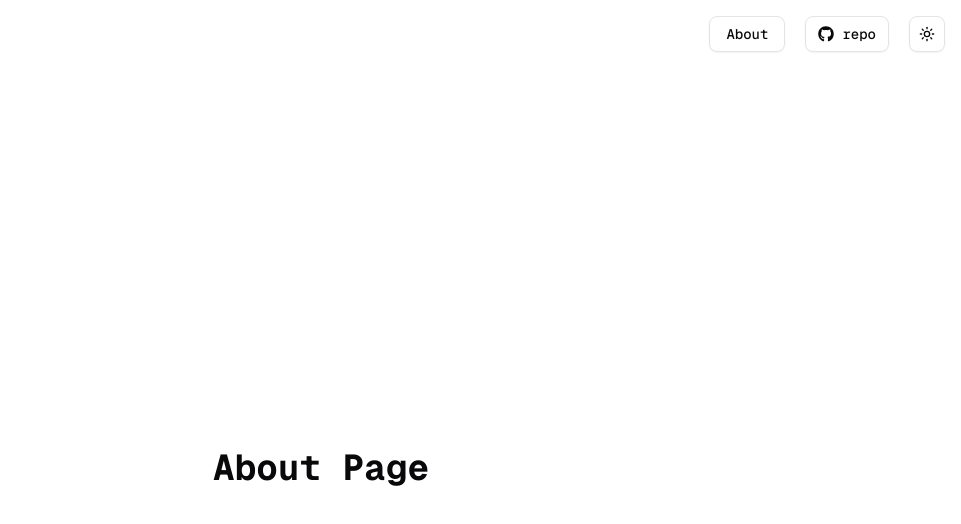
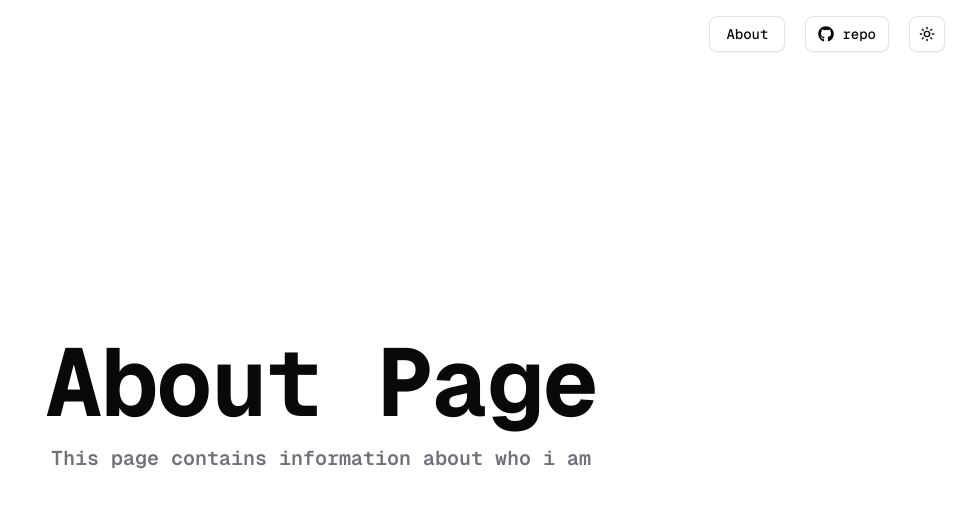
Before and after one commit to devharshthakur/blogs, a Next.js app: page /about in a window 1280 px wide. Shown: the top 524 px of the page, without its empty margins (319-1280 px from the left). Built offline with nearby package versions, Linux system fonts and the light colour scheme.

Commit message:
chore(about): about page placeholder written
- patched prettierignore config to ignore ui(shadcn ui ) for faster formatting

```diff
--- a/app/about/page.tsx
+++ b/app/about/page.tsx
@@ -3,8 +3,11 @@ import React from 'react';
 const About = () => {
   return (
     <div>
-      <div className="flex min-h-screen items-center justify-center text-center text-4xl font-bold">
-        About Page
+      <div className="flex min-h-[calc(100vh-8rem)] flex-col items-center justify-center text-center">
+        <p className="text-8xl font-bold tracking-tight">About Page</p>
+        <p className="text-muted-foreground leading-tighter pt-3 text-xl leading-relaxed font-semibold">
+          This page contains information about who i am
+        </p>
       </div>
     </div>
   );
--- a/app/page.tsx
+++ b/app/page.tsx
@@ -2,7 +2,7 @@ export default function Home() {
   return (
     <div className="flex min-h-[calc(100vh-8rem)] flex-col items-center justify-center text-center">
       <h1 className="mb-5 text-7xl font-bold tracking-tighter">Welcome to My Blog</h1>
-      <p className="text-muted-foreground max-w-500px mx-auto mb-15 max-w-3xl leading-relaxed tracking-tighter">
+      <p className="text-muted-foreground max-w-500px mx-auto mb-14 max-w-xl leading-relaxed tracking-tighter">
         A personal space where I share my thoughts, coding adventures, and insights on technology
         and design.
       </p>
```
Also changed, not shown: 1 other file (tests, documents, lock files or other folders).
